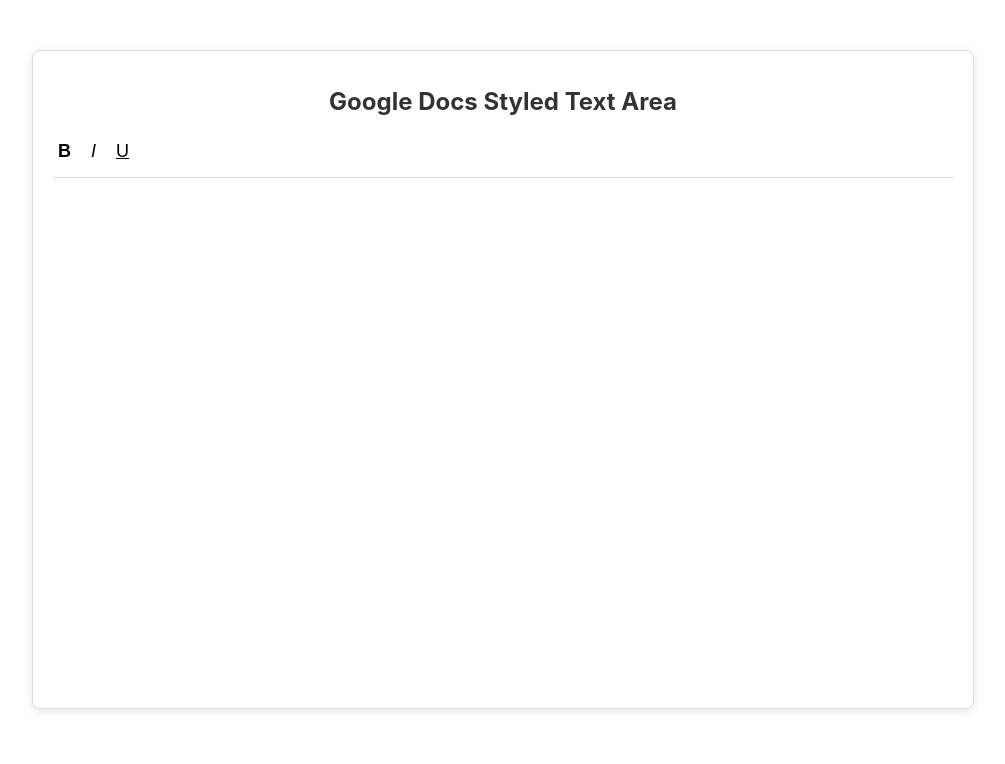
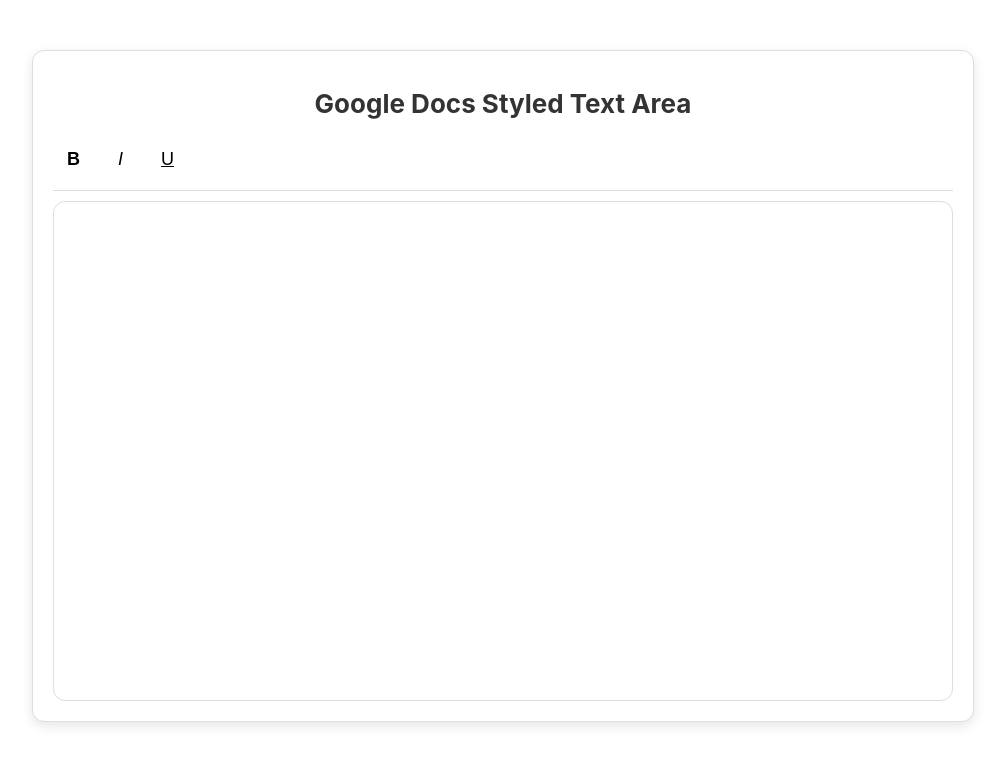
Before and after one commit to Pawan42002/gdocs, a React (Create React App) app: page / in a window 1280 px wide. Shown: the top 764 px of the page, without its empty margins (137-1142 px from the left). Built offline with nearby package versions, Linux system fonts and the light colour scheme.

Commit message:
highligh format icons

```diff
--- a/src/Funcs/TextAreaComponent.css
+++ b/src/Funcs/TextAreaComponent.css
@@ -4,13 +4,13 @@
     margin: 50px auto;
     padding: 20px;
     border: 1px solid #ddd;
-    border-radius: 8px;
+    border-radius: 12px; /* Rounded corners for container */
     background-color: #fff;
-    box-shadow: 0 2px 8px rgba(0, 0, 0, 0.1);
+    box-shadow: 0 4px 12px rgba(0, 0, 0, 0.1);
   }
 
   .title {
-    font-size: 24px;
+    font-size: 26px;
     margin-bottom: 20px;
     text-align: center;
     color: #333;
@@ -26,17 +26,22 @@
 
   .toolbar button {
     background: none;
-    border: none;
+    border: 2px solid transparent;
     cursor: pointer;
     margin-right: 10px;
     font-size: 18px;
-    padding: 5px;
-    transition: background-color 0.3s;
+    padding: 8px 12px; /* Adjusted padding for a more rounded button */
+    transition: background-color 0.3s, color 0.3s, border 0.3s;
+    border-radius: 12px; /* Rounded corners for buttons */
+  }
+
+  .toolbar button.active {
+    background-color: #4a90e2; /* Soft blue background for active state */
+    border: 2px solid #357abd; /* Slightly darker blue border for active state */
   }
 
   .toolbar button:hover {
-    background-color: #f1f1f1;
-    border-radius: 4px;
+    border-radius: 12px; /* Maintain rounded corners on hover */
   }
 
   .text-area {
@@ -44,15 +49,17 @@
     height: 500px;
     padding: 20px;
     box-sizing: border-box;
-    border: none;
+    border: 1px solid #ddd;
+    border-radius: 12px; /* Rounded corners for text area */
     font-size: 16px;
     font-family: 'Arial', sans-serif;
     overflow-y: auto;
     outline: none;
     white-space: pre-wrap; /* Preserve whitespace formatting */
+    direction: ltr; /* Ensure left-to-right text direction */
   }
 
   .text-area:focus {
-    border: none;
+    border-color: #4a90e2; /* Change border color on focus */
     outline: none;
   }
--- a/src/Funcs/TextAreaComponent.js
+++ b/src/Funcs/TextAreaComponent.js
@@ -1,30 +1,57 @@
-import React, { useState, useRef } from "react";
+import React, { useState, useRef, useEffect } from "react";
 import "./TextAreaComponent.css"; // Import the CSS file for styling
 
 const TextAreaComponent = () => {
-	const [text, setText] = useState("");
+	const [activeFormats, setActiveFormats] = useState({
+		bold: false,
+		italic: false,
+		underline: false,
+	});
 	const textAreaRef = useRef(null);
 
-	const handleInput = () => {
-		setText(textAreaRef.current.innerHTML); // This text will be set using an API key from the backend
-	};
-
 	const applyFormatting = (command) => {
-		document.execCommand(command, false, null);
-		handleInput(); // Update state with new content
+		if (command === "bold") {
+			setActiveFormats((prevState) => ({
+				...prevState,
+				bold: !prevState.bold,
+			}));
+		} else if (command === "italic") {
+			setActiveFormats((prevState) => ({
+				...prevState,
+				italic: !prevState.italic,
+			}));
+		} else if (command === "underline") {
+			setActiveFormats((prevState) => ({
+				...prevState,
+				underline: !prevState.underline,
+			}));
+		}
+		console.log(activeFormats);
 	};
 
 	return (
 		<div className="container">
 			<h1 className="title">Google Docs Styled Text Area</h1>
 			<div className="toolbar">
-				<button onClick={() => applyFormatting("bold")} title="Bold">
+				<button
+					onClick={() => applyFormatting("bold")}
+					className={activeFormats.bold ? "active" : ""}
+					title="Bold"
+				>
 					<b>B</b>
 				</button>
-				<button onClick={() => applyFormatting("italic")} title="Italic">
+				<button
+					onClick={() => applyFormatting("italic")}
+					className={activeFormats.italic ? "active" : ""}
+					title="Italic"
+				>
 					<i>I</i>
 				</button>
-				<button onClick={() => applyFormatting("underline")} title="Underline">
+				<button
+					onClick={() => applyFormatting("underline")}
+					className={activeFormats.underline ? "active" : ""}
+					title="Underline"
+				>
 					<u>U</u>
 				</button>
 			</div>
@@ -32,7 +59,7 @@
 				className="text-area"
 				contentEditable
 				ref={textAreaRef}
-				onInput={handleInput}
+				onInput={() => {}}
 				placeholder="Type your text here..."
 				suppressContentEditableWarning={true}
 			/>
```
